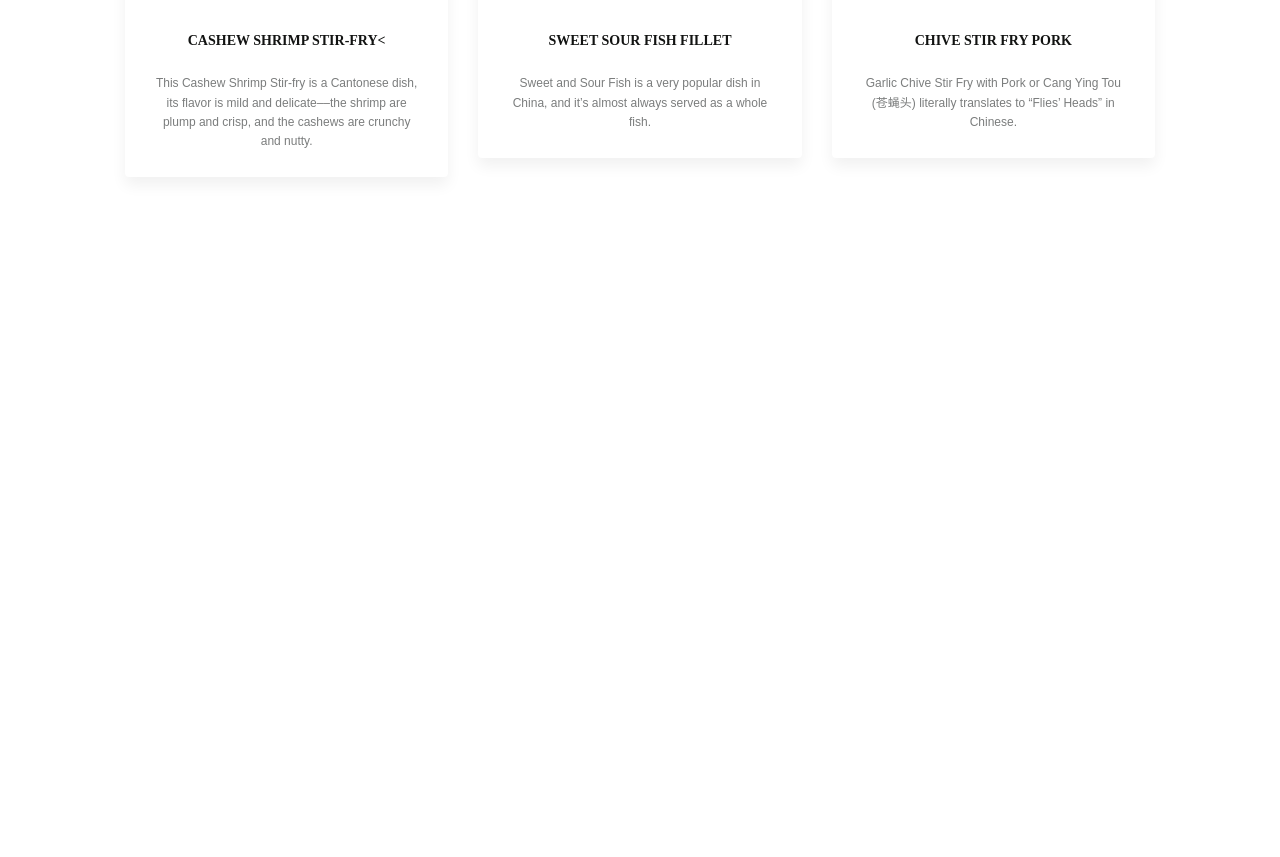
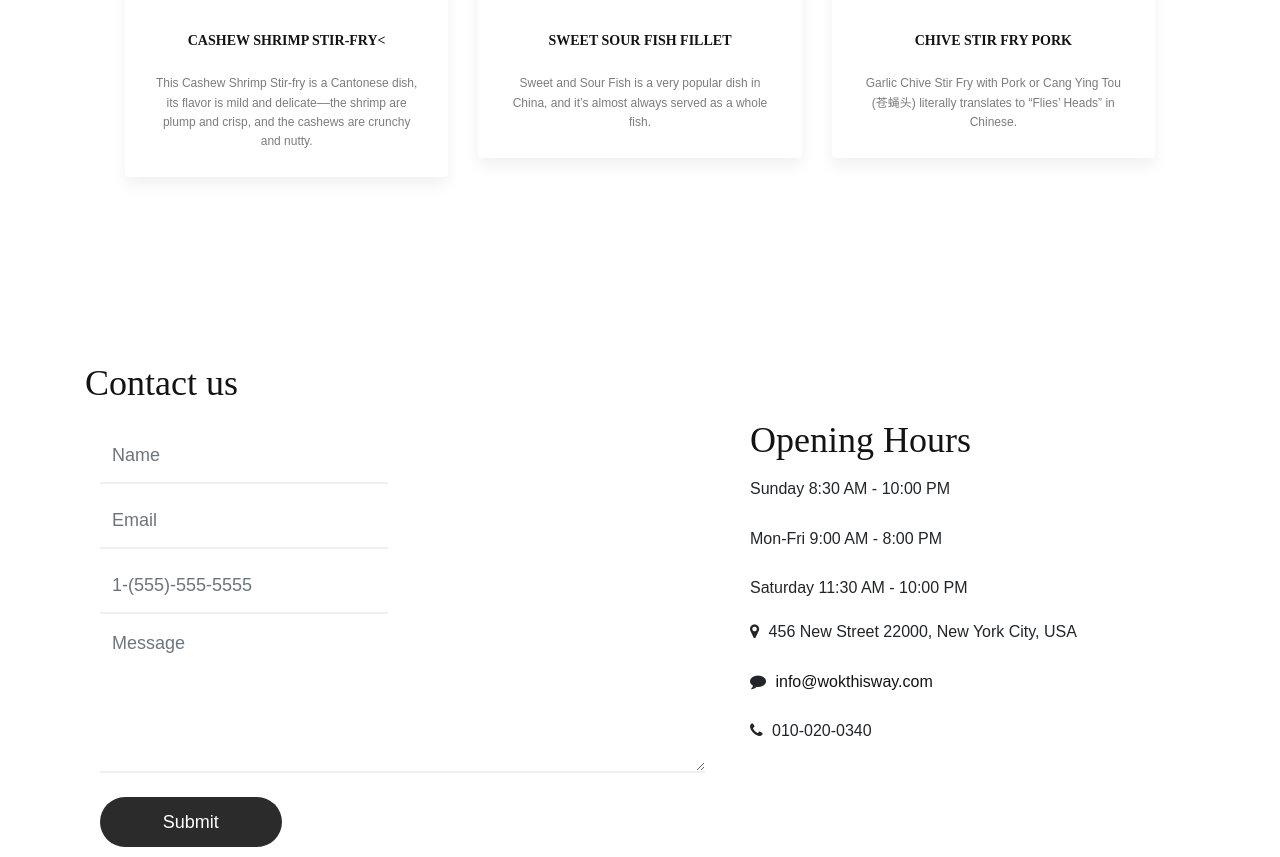
Before and after one commit to geraldgsh/restaurant-page, a website built with webpack: page dist/index.html in a window 1280 px wide. Shown: the part 2851-3708 px from the top of the page. Before the commit the page ends 3098 px from the top, so only its background shows below. Built offline with nearby package versions, Linux system fonts and the light colour scheme; a script that the page names is missing; a web font is replaced by a local one.

Commit message:
completed contact.js

```diff
--- a/src/index.js
+++ b/src/index.js
@@ -2,7 +2,7 @@ import navbar from "./modules/navbar";
 import jumbotron from "./modules/jumbotron";
 import menu from "./modules/menu";
 import gallery from "./modules/gallery";
-// import contact from "./modules/contact";
+import contact from "./modules/contact";
 // import socialMedia from "./modules/socialMedia";
 // import footer from "./modules/footer";
 
@@ -11,3 +11,4 @@ filling.appendChild(navbar());
 filling.appendChild(jumbotron());
 filling.appendChild(menu());
 filling.appendChild(gallery());
+filling.appendChild(contact());
--- a/src/modules/contact.js
+++ b/src/modules/contact.js
@@ -1 +1,134 @@
+const contact = () => {
+  const parallax = document.createElement('section');
+  parallax.classList.add('parallax-section');
+  parallax.id = 'contact';
+  const container = document.createElement('div');
+  container.classList.add('container');
+  parallax.appendChild(container);
+
+  const row = document.createElement('div');
+  row.classList.add('row');
+  container.appendChild(row);
+
+  const col1 = document.createElement('div');
+  col1.classList.add('col-md-12', 'col-sm-12');
+  row.appendChild(col1);
+
+  const wow = document.createElement('div');
+  wow.classList.add('wow', 'fadeInUp', 'section-title');
+  wow.setAttribute('data-wow-delay', '0.2s');
+  col1.appendChild(wow);
+
+  const title =  document.createElement('h2');
+  title.innerHTML = 'Contact us'
+  wow.appendChild(title);
+
+  const col2 = document.createElement('div');
+  col2.classList.add('col-md-7', 'col-sm-10');
+  row.appendChild(col2);
+
+  const fade = document.createElement('div')
+  fade.classList.add('wow', 'fadeInUp');
+  fade.setAttribute('data-wow-delay', '0.4s');
+  col2.appendChild(fade);
+
+  const form = document.createElement('form');
+  form.id = 'contact-form';
+  form.setAttribute('action', '#');
+  form.setAttribute('method', 'get');
+  fade.appendChild(form);
+
+  const col3 = document.createElement('div');
+  col3.classList.add('col-md-6', 'col-sm-6');
+  form.appendChild(col3);
+
+  const input1 = document.createElement('input');
+  input1.classList.add('form-control');
+  input1.setAttribute('type', 'text');
+  input1.setAttribute('name', 'name');
+  input1.setAttribute('placeholder', 'Name');
+  input1.setAttribute('require', "''");
+  col3.appendChild(input1);
+
+  const col4 = document.createElement('div');
+  col4.classList.add('col-md-6', 'col-sm-6');
+  form.appendChild(col4);
+
+  const input2 = document.createElement('input');
+  input2.classList.add('form-control');
+  input2.setAttribute('type', 'text');
+  input2.setAttribute('name', 'email');
+  input2.setAttribute('placeholder', 'Email');
+  input2.setAttribute('require', "''");
+  col4.appendChild(input2);
+
+  const col5 = document.createElement('div');
+  col5.classList.add('col-md-6', 'col-sm-6');
+  form.appendChild(col5);
+
+  const input3 = document.createElement('input');
+  input3.classList.add('form-control');
+  input3.setAttribute('type', 'tel');
+  input3.setAttribute('name', 'phone');
+  input3.setAttribute('placeholder', '1-(555)-555-5555');
+  input3.setAttribute('require', "''");
+  col5.appendChild(input3);
+
+  const col6 = document.createElement('div');
+  col6.classList.add('col-md-12', 'col-sm-12');
+  form.appendChild(col6);
+
+  const input4 = document.createElement('textarea');
+  input4.classList.add('form-control');
+  input4.setAttribute('rows', '5');
+  input4.setAttribute('name', 'message');
+  input4.setAttribute('placeholder', 'Message');
+  input4.setAttribute('require', "''");
+  col6.appendChild(input4);
+
+  const btn = document.createElement('div');
+  btn.classList.add('col-md-offset-8', 'col-md-4', 'col-sm-offset-6', 'col-sm-6');
+  form.appendChild(btn);
+
+  const bttn = document.createElement('button');
+  bttn.id = 'submit';
+  bttn.classList.add('form-control');
+  bttn.setAttribute('type', 'submit');
+  bttn.setAttribute('name', 'submit');
+  bttn.innerHTML = 'Submit';
+  btn.appendChild(bttn);
+
+  const col7 = document.createElement('div');
+  col7.classList.add('col-md-5', 'col-sm-8');
+  row.appendChild(col7);
+
+  const info = document.createElement('div');
+  info.classList.add('wow', 'fadeInUp', 'contact-info');
+  info.setAttribute('data-wow-delay', '0.4s');
+  col7.appendChild(info);
+
+  const detail = document.createElement('div');
+  detail.classList.add('section-title');
+  detail.innerHTML = `
+              <h2>Opening Hours</h2>
+              <p>Sunday 8:30 AM - 10:00 PM</p>
+              <p>Mon-Fri 9:00 AM - 8:00 PM</p>
+              <p>Saturday 11:30 AM - 10:00 PM</p>`;
+  info.appendChild(detail);
+
+  const add = document.createElement('div');
+  add.classList.add('address');
+  add.innerHTML = `
+              <br>
+              <p><i class='fa fa-map-marker'></i> 456 New Street 22000, New York City, USA</p>
+              <p><i class='fa fa-comment'></i> <a href='mailto:info@wokthisway.com'>info@wokthisway.com</a></p>
+              <p><i class='fa fa-phone'></i> 010-020-0340</p>`
+  info.appendChild(add);
+
+
+
+  return parallax;
+
+}
+
 export default contact;
--- a/src/modules/jumbotron.js
+++ b/src/modules/jumbotron.js
@@ -1,6 +1,4 @@
 const jumbotron = () => {
-  const home = document.createElement('a');
-  home.setAttribute('name', 'home');
   const jumbo = document.createElement('div');
   jumbo.id = 'home';
   jumbo.classList.add('jumbotron', 'jumbotron-fluid');
@@ -20,7 +18,7 @@ const jumbotron = () => {
 
   jumbo.appendChild(container);
 
-  return home, jumbo;
+  return jumbo;
 };
 
 export default jumbotron;
--- a/src/modules/menu.js
+++ b/src/modules/menu.js
@@ -114,8 +114,6 @@ const menu = () => {
     }
   ];
 
-  const amenu = document.createElement('a');
-  amenu.setAttribute('name', 'menu');
   const foodlist = document.createElement('div');
   foodlist.id = 'menu';
   foodlist.classList.add('foodlist', 'content');
```
Also changed, not shown: dist/index.html, dist/main.js.
